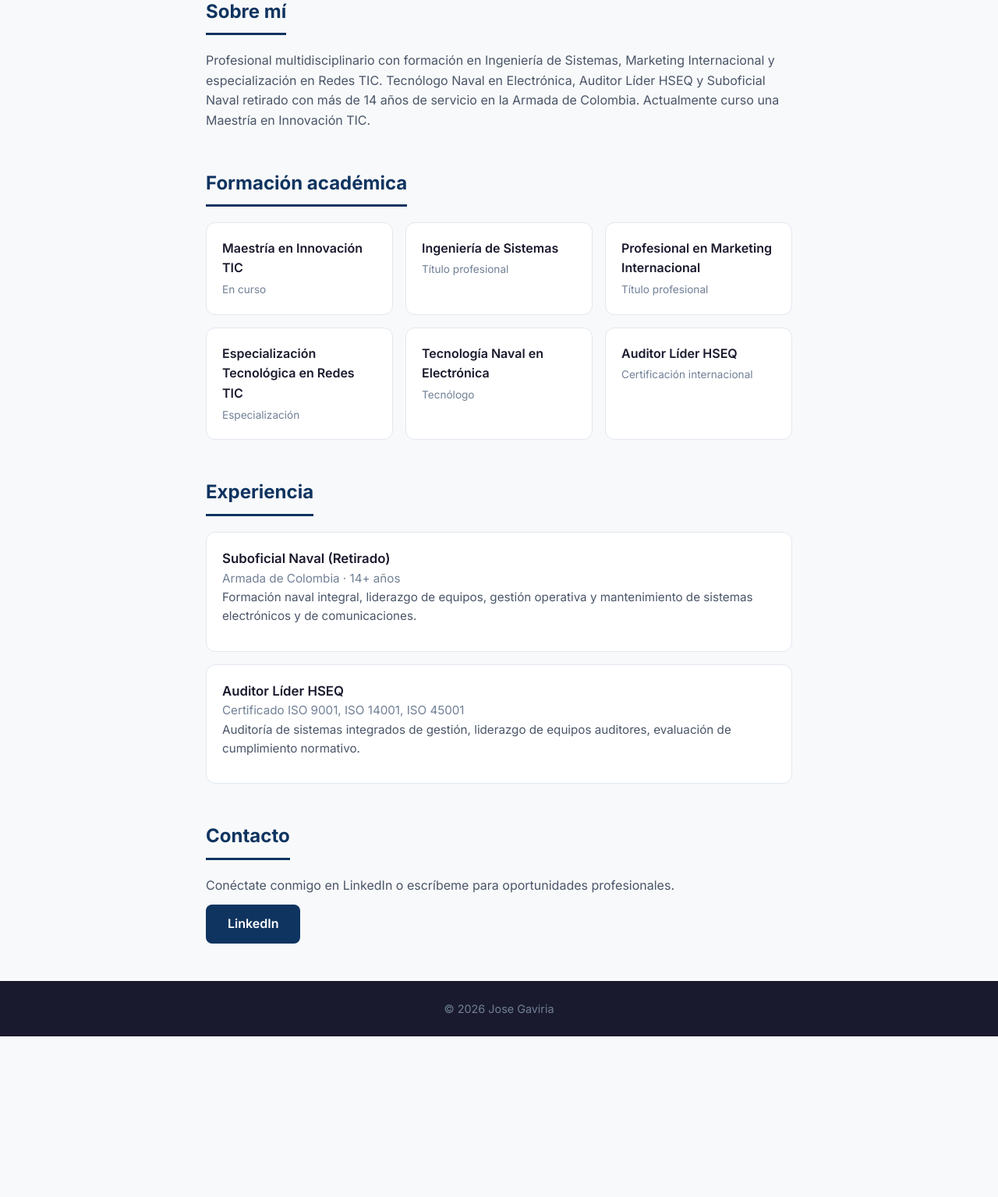
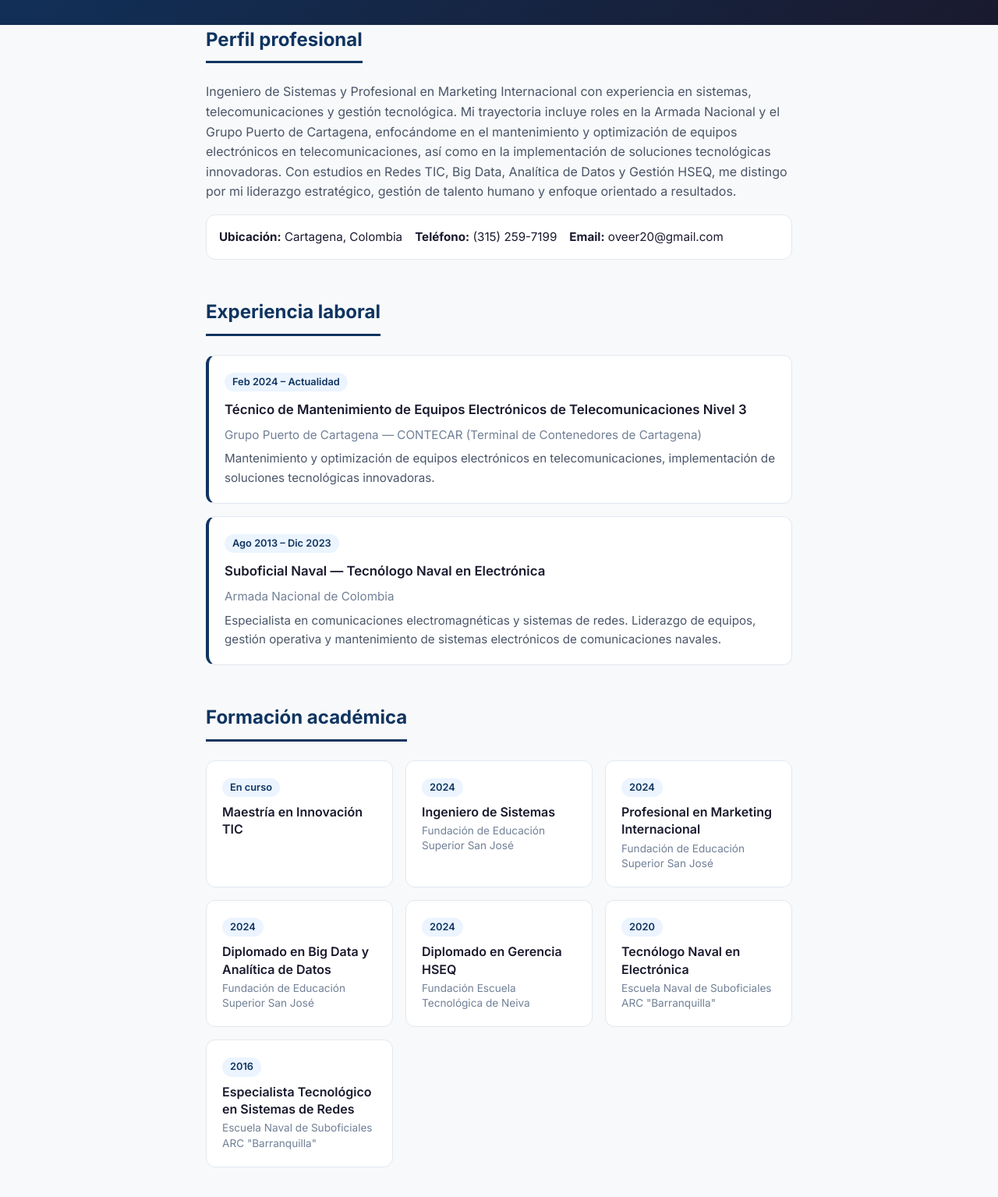
Before and after one commit to oveer20/oveer20.github.io, a plain HTML site: page index.html in a window 1280 px wide. Shown: the part 272-1807 px from the top of the page at 78% size. Before the commit the page ends 1601 px from the top, so only its background shows below. Drawn offline with Linux system fonts and the light colour scheme.

```diff
--- a/index.html
+++ b/index.html
@@ -3,7 +3,7 @@
 <head>
   <meta charset="UTF-8">
   <meta name="viewport" content="width=device-width, initial-scale=1.0">
-  <meta name="description" content="Jose Gaviria - Ingeniero de Sistemas | Auditor Líder HSEQ | Suboficial Naval (Retirado)">
+  <meta name="description" content="Jose Over Gaviria Piamba - Ingeniero de Sistemas | Marketing Internacional | Suboficial Naval (Retirado)">
   <title>Jose Gaviria | Portafolio</title>
   <link rel="stylesheet" href="style.css">
   <link rel="preconnect" href="https://fonts.googleapis.com">
@@ -12,11 +12,15 @@
 <body>
   <header>
     <div class="container">
-      <h1>Jose Gaviria</h1>
-      <p class="subtitle">Ingeniero de Sistemas · Auditor Líder HSEQ · Mg(c) Innovación TIC</p>
+      <h1>Jose Over Gaviria Piamba</h1>
+      <p class="subtitle">Ingeniero de Sistemas · Marketing Internacional · Mg(c) Innovación TIC</p>
+      <p class="subtitle-light">Suboficial Naval (R) · Auditor Líder HSEQ</p>
       <div class="badge">
-        <a href="https://www.linkedin.com/in/jose-gaviriap" target="_blank" rel="noopener">
+        <a href="https://www.linkedin.com/in/jose-gaviriap" target="_blank">
           <img src="https://img.shields.io/badge/LinkedIn-0077B5?style=for-the-badge&logo=linkedin&logoColor=white" alt="LinkedIn">
+        </a>
+        <a href="mailto:oveer20@gmail.com">
+          <img src="https://img.shields.io/badge/Email-D14836?style=for-the-badge&logo=gmail&logoColor=white" alt="Email">
         </a>
       </div>
     </div>
@@ -24,66 +28,107 @@
 
   <main class="container">
     <section id="about">
-      <h2>Sobre mí</h2>
-      <p>Profesional multidisciplinario con formación en Ingeniería de Sistemas, Marketing Internacional y especialización en Redes TIC. Tecnólogo Naval en Electrónica, Auditor Líder HSEQ y Suboficial Naval retirado con más de 14 años de servicio en la Armada de Colombia. Actualmente curso una Maestría en Innovación TIC.</p>
+      <h2>Perfil profesional</h2>
+      <p>Ingeniero de Sistemas y Profesional en Marketing Internacional con experiencia en sistemas, telecomunicaciones y gestión tecnológica. Mi trayectoria incluye roles en la Armada Nacional y el Grupo Puerto de Cartagena, enfocándome en el mantenimiento y optimización de equipos electrónicos en telecomunicaciones, así como en la implementación de soluciones tecnológicas innovadoras. Con estudios en Redes TIC, Big Data, Analítica de Datos y Gestión HSEQ, me distingo por mi liderazgo estratégico, gestión de talento humano y enfoque orientado a resultados.</p>
+      <div class="info-grid">
+        <div><strong>Ubicación:</strong> Cartagena, Colombia</div>
+        <div><strong>Teléfono:</strong> (315) 259-7199</div>
+        <div><strong>Email:</strong> oveer20@gmail.com</div>
+      </div>
+    </section>
+
+    <section id="experience">
+      <h2>Experiencia laboral</h2>
+      <div class="timeline">
+        <div class="timeline-item">
+          <div class="timeline-date">Feb 2024 – Actualidad</div>
+          <h3>Técnico de Mantenimiento de Equipos Electrónicos de Telecomunicaciones Nivel 3</h3>
+          <p class="meta">Grupo Puerto de Cartagena — CONTECAR (Terminal de Contenedores de Cartagena)</p>
+          <p>Mantenimiento y optimización de equipos electrónicos en telecomunicaciones, implementación de soluciones tecnológicas innovadoras.</p>
+        </div>
+        <div class="timeline-item">
+          <div class="timeline-date">Ago 2013 – Dic 2023</div>
+          <h3>Suboficial Naval — Tecnólogo Naval en Electrónica</h3>
+          <p class="meta">Armada Nacional de Colombia</p>
+          <p>Especialista en comunicaciones electromagnéticas y sistemas de redes. Liderazgo de equipos, gestión operativa y mantenimiento de sistemas electrónicos de comunicaciones navales.</p>
+        </div>
+      </div>
     </section>
 
     <section id="education">
       <h2>Formación académica</h2>
       <div class="card-list">
         <div class="card">
+          <div class="card-date">En curso</div>
           <h3>Maestría en Innovación TIC</h3>
-          <p class="meta">En curso</p>
         </div>
         <div class="card">
-          <h3>Ingeniería de Sistemas</h3>
-          <p class="meta">Título profesional</p>
+          <div class="card-date">2024</div>
+          <h3>Ingeniero de Sistemas</h3>
+          <p class="meta">Fundación de Educación Superior San José</p>
         </div>
         <div class="card">
+          <div class="card-date">2024</div>
           <h3>Profesional en Marketing Internacional</h3>
-          <p class="meta">Título profesional</p>
+          <p class="meta">Fundación de Educación Superior San José</p>
         </div>
         <div class="card">
-          <h3>Especialización Tecnológica en Redes TIC</h3>
-          <p class="meta">Especialización</p>
+          <div class="card-date">2024</div>
+          <h3>Diplomado en Big Data y Analítica de Datos</h3>
+          <p class="meta">Fundación de Educación Superior San José</p>
         </div>
         <div class="card">
-          <h3>Tecnología Naval en Electrónica</h3>
-          <p class="meta">Tecnólogo</p>
+          <div class="card-date">2024</div>
+          <h3>Diplomado en Gerencia HSEQ</h3>
+          <p class="meta">Fundación Escuela Tecnológica de Neiva</p>
         </div>
         <div class="card">
-          <h3>Auditor Líder HSEQ</h3>
-          <p class="meta">Certificación internacional</p>
+          <div class="card-date">2020</div>
+          <h3>Tecnólogo Naval en Electrónica</h3>
+          <p class="meta">Escuela Naval de Suboficiales ARC "Barranquilla"</p>
+        </div>
+        <div class="card">
+          <div class="card-date">2016</div>
+          <h3>Especialista Tecnológico en Sistemas de Redes</h3>
+          <p class="meta">Escuela Naval de Suboficiales ARC "Barranquilla"</p>
         </div>
       </div>
     </section>
 
-    <section id="experience">
-      <h2>Experiencia</h2>
-      <div class="timeline">
-        <div class="timeline-item">
-          <h3>Suboficial Naval (Retirado)</h3>
-          <p class="meta">Armada de Colombia · 14+ años</p>
-          <p>Formación naval integral, liderazgo de equipos, gestión operativa y mantenimiento de sistemas electrónicos y de comunicaciones.</p>
-        </div>
-        <div class="timeline-item">
-          <h3>Auditor Líder HSEQ</h3>
-          <p class="meta">Certificado ISO 9001, ISO 14001, ISO 45001</p>
-          <p>Auditoría de sistemas integrados de gestión, liderazgo de equipos auditores, evaluación de cumplimiento normativo.</p>
-        </div>
+    <section id="certifications">
+      <h2>Certificaciones</h2>
+      <div class="cert-grid">
+        <span class="cert-tag">Auditor Líder HSEQ (ISO 9001, 14001, 45001) — Applus+</span>
+        <span class="cert-tag">Auditor Interno HSEQ Trinorma</span>
+        <span class="cert-tag">AI-900: Microsoft Azure AI Fundamentals</span>
+        <span class="cert-tag">Az-305: Designing Microsoft Azure Infrastructure</span>
+        <span class="cert-tag">SC-100: Microsoft Cybersecurity Architect</span>
+        <span class="cert-tag">Power BI — MINTIC</span>
+        <span class="cert-tag">Inteligencia Artificial — MINTIC / U. Distrital</span>
+        <span class="cert-tag">Transformación Digital — MINTIC</span>
+        <span class="cert-tag">Automatización con Power Platform y Copilot 365</span>
+        <span class="cert-tag">Seguridad Digital — MINTIC</span>
+        <span class="cert-tag">Gobierno de Datos — MINTIC</span>
+        <span class="cert-tag">Gestión de Proyectos 2024 — MINTIC</span>
+        <span class="cert-tag">IoT e IA — GEEKCORP</span>
+        <span class="cert-tag">Comunicaciones HF M3SR+ — Rohde & Schwarz</span>
+        <span class="cert-tag">Administración MOTOTRBO — Motorola Solutions</span>
       </div>
     </section>
 
     <section id="contact">
       <h2>Contacto</h2>
-      <p>Conéctate conmigo en LinkedIn o escríbeme para oportunidades profesionales.</p>
-      <a href="https://www.linkedin.com/in/jose-gaviriap" target="_blank" class="button">LinkedIn</a>
+      <p>Disponible para oportunidades profesionales. Conéctate conmigo:</p>
+      <div class="contact-links">
+        <a href="https://www.linkedin.com/in/jose-gaviriap" target="_blank" class="button">LinkedIn</a>
+        <a href="mailto:oveer20@gmail.com" class="button button-outline">Enviar correo</a>
+      </div>
     </section>
   </main>
 
   <footer>
     <div class="container">
-      <p>&copy; 2026 Jose Gaviria</p>
+      <p>&copy; 2026 Jose Over Gaviria Piamba</p>
     </div>
   </footer>
 </body>
--- a/style.css
+++ b/style.css
@@ -37,8 +37,18 @@
   font-weight: 500;
 }
 
+.subtitle-light {
+  font-size: 0.95rem;
+  color: #718096;
+  margin-top: 4px;
+}
+
 .badge {
   margin-top: 20px;
+  display: flex;
+  gap: 10px;
+  justify-content: center;
+  flex-wrap: wrap;
 }
 
 .badge img {
@@ -56,7 +66,7 @@
 h2 {
   font-size: 1.5rem;
   font-weight: 700;
-  margin-bottom: 20px;
+  margin-bottom: 24px;
   color: #0f3460;
   border-bottom: 3px solid #0f3460;
   padding-bottom: 8px;
@@ -66,6 +76,18 @@
 p {
   color: #4a5568;
   margin-bottom: 12px;
+}
+
+.info-grid {
+  display: flex;
+  flex-wrap: wrap;
+  gap: 16px;
+  margin-top: 16px;
+  padding: 16px;
+  background: #fff;
+  border: 1px solid #e2e8f0;
+  border-radius: 12px;
+  font-size: 0.95rem;
 }
 
 .card-list {
@@ -80,10 +102,22 @@
   border-radius: 12px;
   padding: 20px;
   transition: box-shadow 0.2s;
+  position: relative;
 }
 
 .card:hover {
   box-shadow: 0 4px 12px rgba(0,0,0,0.08);
+}
+
+.card-date {
+  font-size: 0.8rem;
+  font-weight: 600;
+  color: #0f3460;
+  background: #ebf4ff;
+  display: inline-block;
+  padding: 2px 10px;
+  border-radius: 20px;
+  margin-bottom: 8px;
 }
 
 .card h3 {
@@ -91,12 +125,14 @@
   font-weight: 600;
   margin-bottom: 4px;
   color: #1a1a2e;
+  line-height: 1.4;
 }
 
 .meta {
   font-size: 0.85rem;
   color: #718096;
-  margin-bottom: 0;
+  margin: 0;
+  line-height: 1.4;
 }
 
 .timeline-item {
@@ -105,16 +141,60 @@
   border-radius: 12px;
   padding: 20px;
   margin-bottom: 16px;
+  border-left: 4px solid #0f3460;
+}
+
+.timeline-date {
+  font-size: 0.8rem;
+  font-weight: 600;
+  color: #0f3460;
+  background: #ebf4ff;
+  display: inline-block;
+  padding: 2px 10px;
+  border-radius: 20px;
+  margin-bottom: 10px;
 }
 
 .timeline-item h3 {
   font-size: 1.05rem;
   font-weight: 600;
   color: #1a1a2e;
+  margin-bottom: 4px;
 }
 
 .timeline-item p {
   font-size: 0.95rem;
+  margin-bottom: 0;
+  margin-top: 8px;
+}
+
+.cert-grid {
+  display: flex;
+  flex-wrap: wrap;
+  gap: 10px;
+}
+
+.cert-tag {
+  background: #fff;
+  border: 1px solid #e2e8f0;
+  border-radius: 20px;
+  padding: 6px 16px;
+  font-size: 0.85rem;
+  color: #4a5568;
+  transition: all 0.2s;
+}
+
+.cert-tag:hover {
+  border-color: #0f3460;
+  color: #0f3460;
+  background: #ebf4ff;
+}
+
+.contact-links {
+  display: flex;
+  gap: 12px;
+  margin-top: 16px;
+  flex-wrap: wrap;
 }
 
 .button {
@@ -126,10 +206,22 @@
   text-decoration: none;
   font-weight: 600;
   transition: background 0.2s;
+  border: 2px solid #0f3460;
 }
 
 .button:hover {
   background: #1a1a2e;
+  border-color: #1a1a2e;
+}
+
+.button-outline {
+  background: transparent;
+  color: #0f3460;
+}
+
+.button-outline:hover {
+  background: #0f3460;
+  color: #fff;
 }
 
 footer {
@@ -148,4 +240,6 @@
 @media (max-width: 600px) {
   header h1 { font-size: 1.8rem; }
   .card-list { grid-template-columns: 1fr; }
+  .info-grid { flex-direction: column; gap: 8px; }
+  header { padding: 40px 0 32px; }
 }
```
